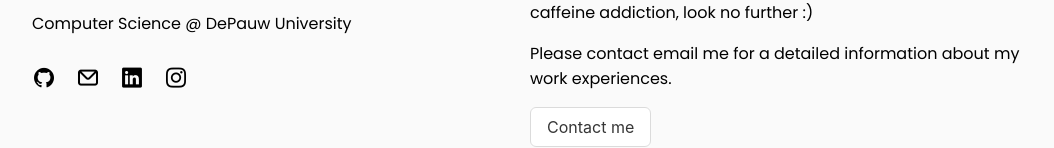
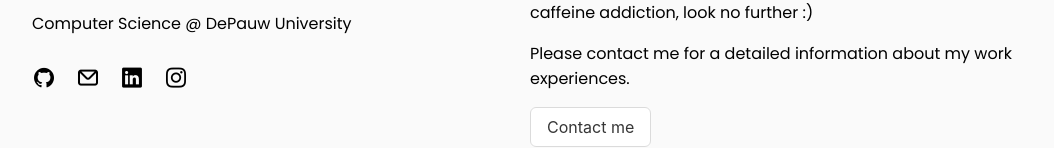
Before and after one commit to sanijcreates/personalsite, a Next.js app: page / in a window 1280 px wide. Shown: the part 462-610 px from the top of the page, without its empty margins (110-1164 px from the left). Built offline with nearby package versions, Linux system fonts and the light colour scheme.

Commit message:
deployment fixes

```diff
--- a/pages/intro.tsx
+++ b/pages/intro.tsx
@@ -2,6 +2,7 @@ import Image from 'next/image'
 import styles from '@/styles/Intro.module.css'
 import profileImage from '../images/profile.jpg'
 import react from '../images/icons8-react.gif'
+import Link from 'next/link'
 // import { FontAwesomeIcon } from '@fortawesome/react-fontawesome'
 // import { faReact } from '@fortawesome/free-solid-svg-icons'
 
@@ -45,8 +46,8 @@ export default function Intro() {
         <div className={styles.nameContainer}></div>
         <p className={styles.mainContent}>Hey there, I am a <strong>Computer Science</strong> major student in the <a href="https://www.depauw.edu/academics/college-of-liberal-arts/computer-science/">Department of Computer Science</a> at <strong><a href="https://www.depauw.edu/">DePauw University</a></strong>. </p>
         <p>I am bit of a tech geek, who is also passionate about solving real-world problems through software. You can usually find me with my laptop buried in lines of code and surviving on LOTS of caffeine. So, if you need a computer science <span className={styles.nerd}>nerd</span> with a caffeine addiction, look no further :)</p>
-        <p>Please contact email me for a detailed information about my work experiences.</p>
-        <a href = "/#contact"><button className={styles.button60}>Contact me</button></a>
+        <p>Please contact me for a detailed information about my work experiences.</p>
+        <Link href = "/#contact"><button className={styles.button60}>Contact me</button></Link>
             </section>
             </div>
         <div className={styles.techStack}>
```
